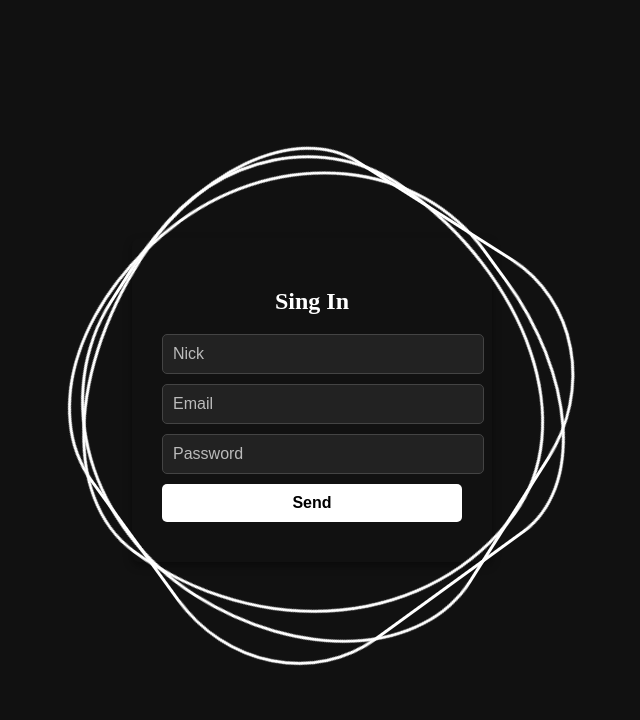
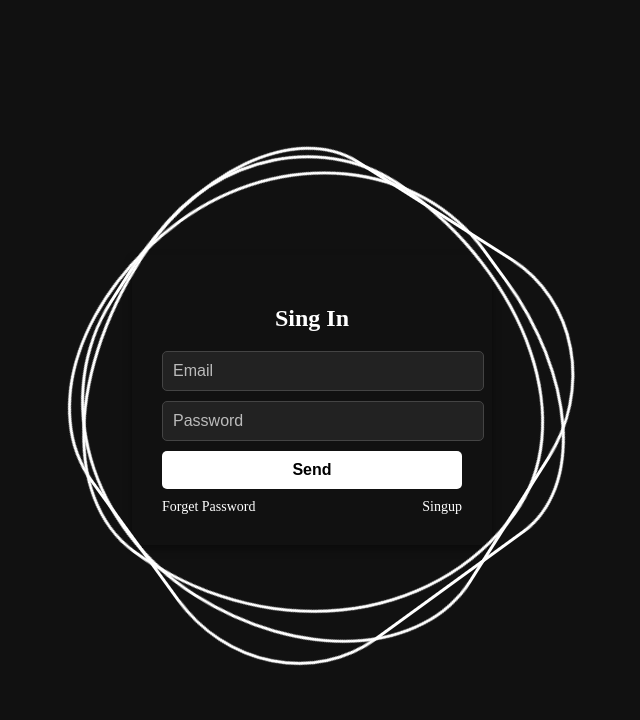
Before and after one commit to Tinilinsk/Dotastat, a PHP site: page /Pages/singIn.php in a window 1280 px wide. Shown: the top 720 px of the page, without its empty margins (328-968 px from the left). Run offline with PHP 8.4, Linux system fonts and the light colour scheme.

Commit message:
Added linsk to singin

```diff
--- a/Pages/singIn.php
+++ b/Pages/singIn.php
@@ -15,9 +15,6 @@
             <h2>Sing In</h2>
             <form action="#" method="post">
                 <div class="InputBx">
-                    <input type="text" name="Nick" placeholder="Nick" required>
-                </div>
-                <div class="InputBx">
                     <input type="email" name="email" placeholder="Email" required>
                 </div>
                 <div class="InputBx">
@@ -26,6 +23,10 @@
                 <div class="InputBx">
                     <input type="submit" value="Send">
                 </div>
+                <div class="links">
+                    <a href="#">Forget Password</a>
+                    <a href="#">Singup</a>
+                </div>
             </form>
         </div>
     </div>
--- a/Style/singInStyle.css
+++ b/Style/singInStyle.css
@@ -134,3 +134,20 @@ body {
 .InputBx input[type="submit"]:hover {
     background-color: rgb(236, 64, 33);
 }
+
+.links {
+    display: flex;
+    justify-content: space-between;
+    width: 100%;
+    margin-top: 10px;
+}
+
+.links a {
+    color: white;
+    text-decoration: none;
+    font-size: 14px;
+}
+
+.links a:hover {
+    color: rgb(236, 64, 33);
+}
```
